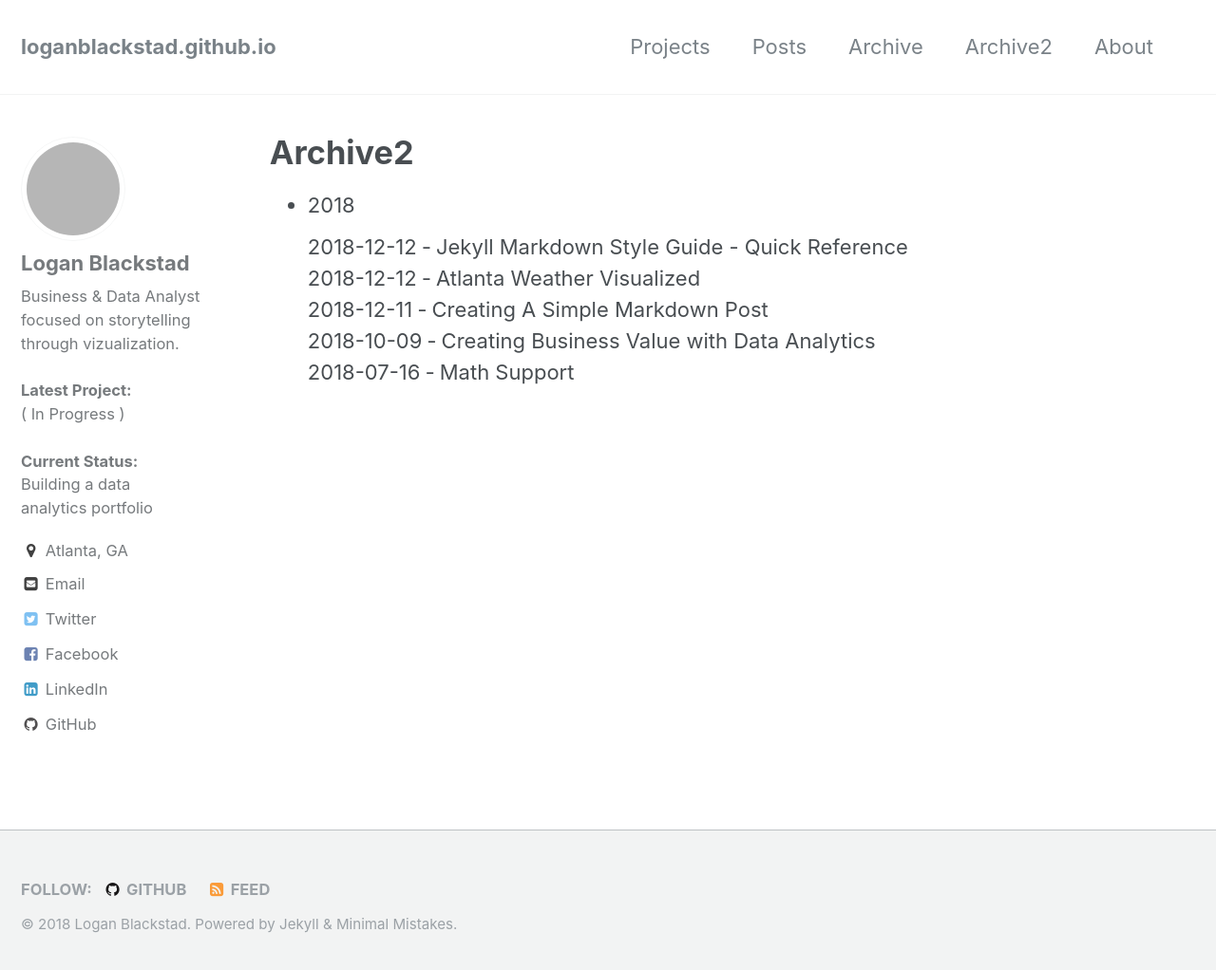
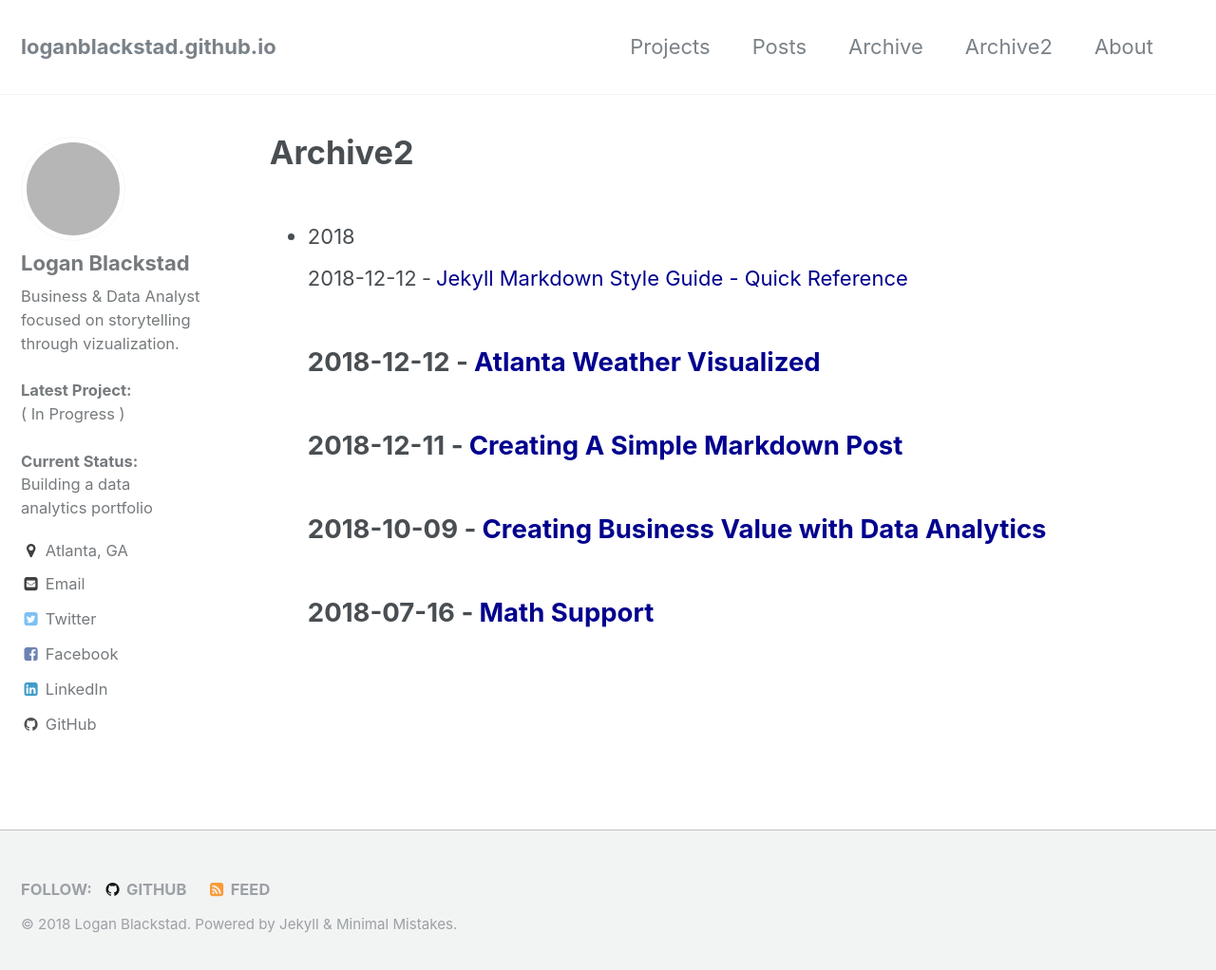
Before and after one commit to loganblackstad/loganblackstad.github.io, a Jekyll site: the page built from _pages/archive2.html, in a window 1280 px wide and 1030 px high. Shown: the top 1022 px of the window at 95% size. Built offline with Jekyll 4.4.1, drawn with Linux system fonts in a browser that asks for light colours; grey boxes are pictures that could not be loaded.

Commit message:
Update archive2.html

```diff
--- a/_pages/archive2.html
+++ b/_pages/archive2.html
@@ -10,9 +10,9 @@ author_profile: true
 {% if site.posts != empty %}
 
 {% for post in site.posts %}
-{% capture this_year %}{{ post.date | date: "%Y" }}{% endcapture %}
-{% unless year == this_year %}
-{% assign year = this_year %}
+<h2>{% capture this_year %}{{ post.date | date: "%Y" }}{% endcapture %}</h2>
+<h2>{% unless year == this_year %}</h2>
+<h2>{% assign year = this_year %}</h2>
 {% unless post == site.posts.first %}
 {% endunless %}
 <li id="{{ year }}">{{ year }}</li>
@@ -20,7 +20,7 @@ author_profile: true
 <time datetime="{{ post.date | date:"%Y-%m-%d" }}">
 {{ post.date | date:"%Y-%m-%d" }}
 </time>
-&hyphen; <a href="{{ site.baseurl }}{{ post.url }}">{{ post.title }}</a><br />
+&hyphen; <a href="{{ site.baseurl }}{{ post.url }}" style="color:#00008e">{{ post.title }}</a><br />
 {% endfor %}
 
 {% else %}
```
